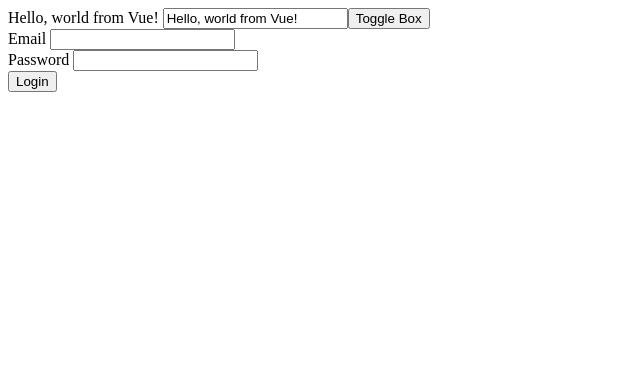
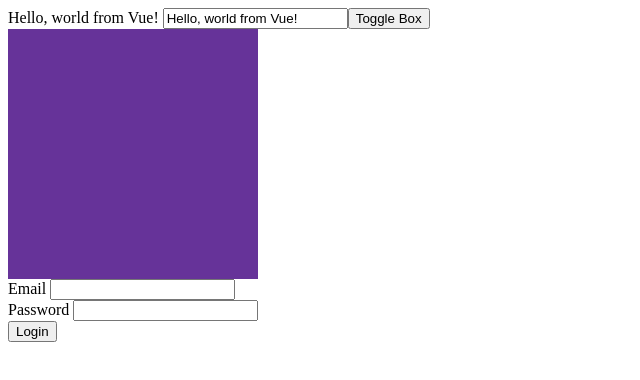
Before and after one commit to paullaster/vue-init, a plain HTML site: page index.html in a window 1280 px wide. Shown: the whole page, without its empty margins (0-640 px from the left). Drawn offline with nearby package versions, Linux system fonts and the light colour scheme.

Commit message:
commit vue files

```diff
--- a/index.html
+++ b/index.html
@@ -7,8 +7,8 @@
     <title>VUE INIT</title>
     <style>
         .box {
-            width: 50vh;
-            height: 50%;
+            width: 250px;
+            height: 250px;
             background-color: rebeccapurple;
         }
     </style>
```
